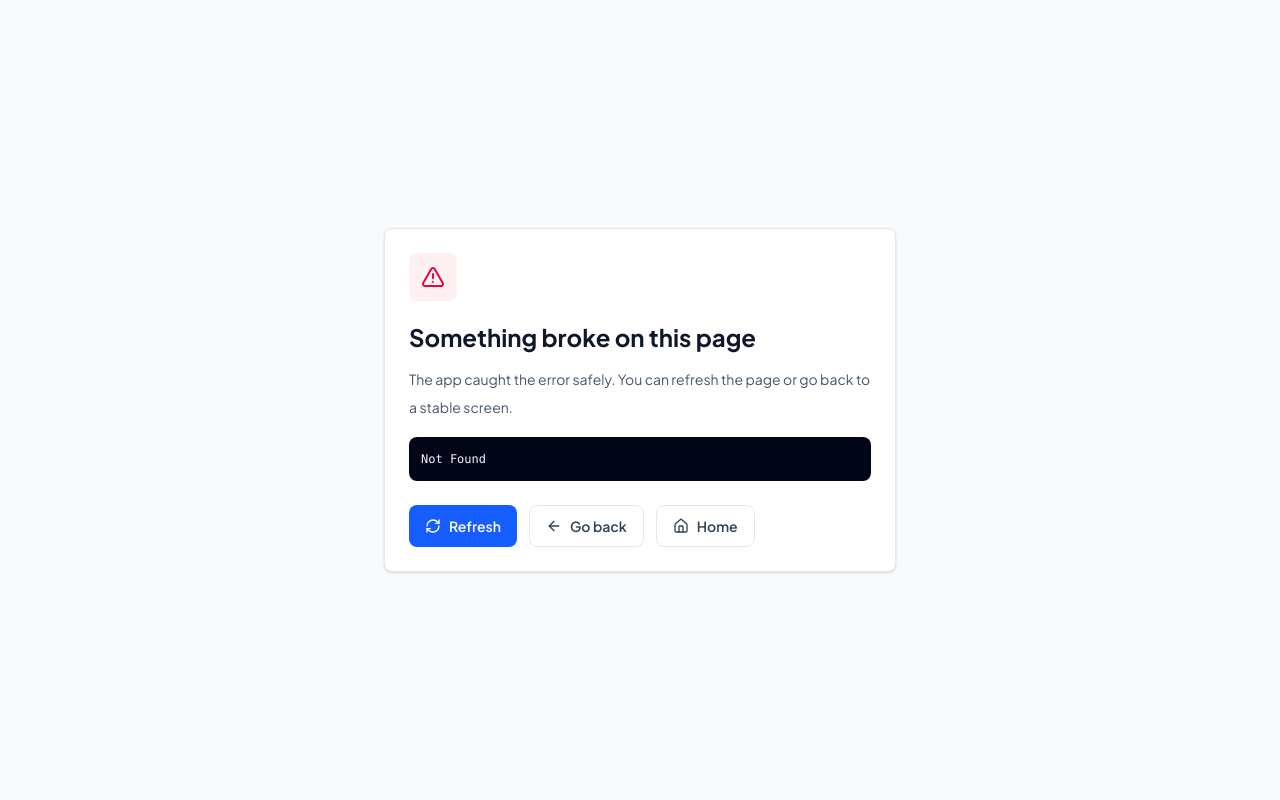
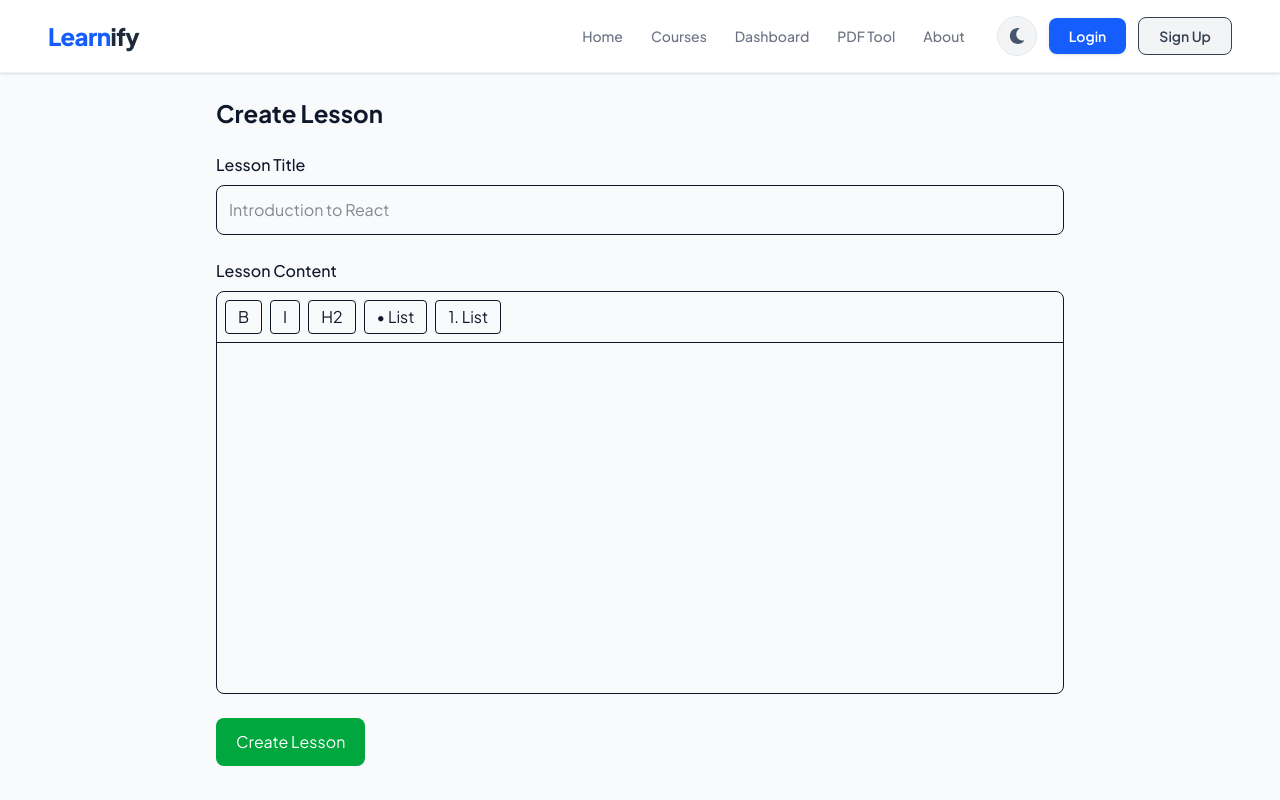
Before and after one commit to Pasindujeewan/Learnify-f, a React (Vite) app: page /instructor/courses/1/lessons/create in a window 1280 px wide. Before the commit this address had no page. Built offline with nearby package versions, Linux system fonts and the light colour scheme.

Commit message:
feat:add lesson editor

```diff
--- a/package.json
+++ b/package.json
@@ -12,6 +12,9 @@
   "dependencies": {
     "@reduxjs/toolkit": "^2.11.2",
     "@tailwindcss/vite": "^4.2.1",
+    "@tiptap/pm": "^3.31.3",
+    "@tiptap/react": "^3.31.3",
+    "@tiptap/starter-kit": "^3.31.3",
     "framer-motion": "^12.35.0",
     "lucide-react": "^1.8.0",
     "react": "^19.2.0",
--- a/src/pages/FullCoursePage.tsx
+++ b/src/pages/FullCoursePage.tsx
@@ -19,11 +19,9 @@ import {
 import type { FullCourseType } from "../types/courseType";
 import { getFullCourse } from "../api/instructorServices/getFullCourse";
 import { useToast } from "../hook/toastHook";
-import {
-  addLesson,
-  getInstructorCourseLessons,
-} from "../api/lessonService";
+import { addLesson, getInstructorCourseLessons } from "../api/lessonService";
 import type { Lesson } from "../types/lessonType";
+import { useNavigate } from "react-router-dom";
 
 const fadeUp = {
   hidden: { opacity: 0, y: 20 },
@@ -92,6 +90,8 @@ export const FullCourseDetailsPage = () => {
   const [lessonMinutes, setLessonMinutes] = useState(8);
   const [isAddingLesson, setIsAddingLesson] = useState(false);
 
+  const navigate = useNavigate();
+
   useEffect(() => {
     if (!id) return;
     const loadCourse = async () => {
@@ -107,7 +107,10 @@ export const FullCourseDetailsPage = () => {
         setLessons(lessonData);
       } catch {
         setError("Failed to load course");
-        toast.error("Instructor course details could not be loaded.", "Course loading failed");
+        toast.error(
+          "Instructor course details could not be loaded.",
+          "Course loading failed",
+        );
       } finally {
         setLoading(false);
       }
@@ -151,7 +154,10 @@ export const FullCourseDetailsPage = () => {
     event.preventDefault();
 
     if (!id || !lessonTitle.trim() || !lessonContent.trim()) {
-      toast.error("Lesson title and content are required.", "Missing lesson details");
+      toast.error(
+        "Lesson title and content are required.",
+        "Missing lesson details",
+      );
       return;
     }
 
@@ -169,7 +175,10 @@ export const FullCourseDetailsPage = () => {
       setLessonMinutes(8);
       toast.success("Lesson added to this course.", "Lesson created");
     } catch {
-      toast.error("Lesson could not be added. Please try again.", "Lesson creation failed");
+      toast.error(
+        "Lesson could not be added. Please try again.",
+        "Lesson creation failed",
+      );
     } finally {
       setIsAddingLesson(false);
     }
@@ -184,14 +193,12 @@ export const FullCourseDetailsPage = () => {
           animate="visible"
           variants={staggerContainer}
         >
-          {/* ── Course Header ── */}
           <motion.div
             variants={fadeUp}
             custom={0}
             className="bg-white dark:bg-gray-900 border border-gray-100 dark:border-gray-800 rounded-2xl p-4 sm:p-6 shadow-sm"
           >
             <div className="flex flex-col sm:flex-row gap-4 sm:gap-6">
-              {/* Thumbnail */}
               <div className="relative flex-shrink-0 self-start">
                 <img
                   src={course.imageUrl}
@@ -203,7 +210,6 @@ export const FullCourseDetailsPage = () => {
                 </span>
               </div>
 
-              {/* Meta */}
               <div className="flex-1 space-y-3">
                 <h1 className="text-lg sm:text-xl font-semibold text-gray-900 dark:text-gray-50 leading-snug">
                   {course.title}
@@ -212,7 +218,6 @@ export const FullCourseDetailsPage = () => {
                   {course.description}
                 </p>
 
-                {/* Badges */}
                 <div className="flex gap-2 flex-wrap">
                   <span className="inline-flex items-center gap-1.5 bg-violet-50 dark:bg-violet-900/50 text-violet-700 dark:text-violet-300 text-xs font-medium px-2.5 py-1 rounded-full">
                     <Tag className="w-3 h-3" /> {course.category}
@@ -225,7 +230,6 @@ export const FullCourseDetailsPage = () => {
                   </span>
                 </div>
 
-                {/* Rating + Price */}
                 <div className="flex flex-wrap items-center gap-3 sm:gap-4 bg-gray-50 dark:bg-gray-800/60 rounded-xl px-3 sm:px-4 py-2.5">
                   <div className="flex items-center gap-1.5">
                     <Star className="w-4 h-4 fill-amber-400 text-amber-400" />
@@ -249,9 +253,7 @@ export const FullCourseDetailsPage = () => {
             </div>
           </motion.div>
 
-          {/* ── Info + Stats Row ── */}
           <div className="grid grid-cols-1 md:grid-cols-2 gap-4 sm:gap-5">
-            {/* Course Info */}
             <motion.div
               variants={fadeUp}
               custom={1}
@@ -289,7 +291,6 @@ export const FullCourseDetailsPage = () => {
               </ul>
             </motion.div>
 
-            {/* Stats Grid */}
             <motion.div
               variants={fadeUp}
               custom={2}
@@ -331,7 +332,6 @@ export const FullCourseDetailsPage = () => {
             </motion.div>
           </div>
 
-          {/* ── Enrolled Students ── */}
           <motion.div
             variants={fadeUp}
             custom={3}
@@ -409,7 +409,8 @@ export const FullCourseDetailsPage = () => {
                   Course lessons
                 </h2>
                 <p className="mt-1 text-xs text-gray-500 dark:text-gray-400">
-                  {lessons.length} lessons / {totalLessonMinutes} estimated minutes
+                  {lessons.length} lessons / {totalLessonMinutes} estimated
+                  minutes
                 </p>
               </div>
             </div>
@@ -478,7 +479,9 @@ export const FullCourseDetailsPage = () => {
                 </label>
                 <input
                   value={lessonMinutes}
-                  onChange={(event) => setLessonMinutes(Number(event.target.value))}
+                  onChange={(event) =>
+                    setLessonMinutes(Number(event.target.value))
+                  }
                   type="number"
                   min={1}
                   className="mt-1 w-full rounded-lg border border-gray-200 bg-white px-3 py-2 text-sm outline-none focus:border-blue-400 dark:border-gray-800 dark:bg-gray-900"
@@ -491,6 +494,12 @@ export const FullCourseDetailsPage = () => {
                   {isAddingLesson ? "Adding..." : "Add lesson"}
                 </button>
               </form>
+              <button
+                onClick={() => navigate("./lessons/create")}
+                className="mt-4 w-full rounded-lg bg-green-600 px-4 py-2.5 text-sm font-semibold text-white transition hover:bg-green-700"
+              >
+                test editor
+              </button>
             </div>
           </motion.div>
         </motion.div>
--- /dev/null
+++ b/src/pages/instructurDashboardComponents/CreateLesson.tsx
@@ -0,0 +1,80 @@
+import { useState } from "react";
+import LessonEditor from "./LessonEditer";
+import { useParams } from "react-router-dom";
+
+export default function CreateLesson() {
+  const [title, setTitle] = useState("");
+
+  const [content, setContent] = useState<object>({
+    type: "doc",
+    content: [],
+  });
+
+  const [loading, setLoading] = useState(false);
+
+  const { courseId } = useParams();
+
+  const handleSubmit = async (e: React.FormEvent) => {
+    e.preventDefault();
+
+    if (!title.trim()) {
+      alert("Lesson title is required");
+      return;
+    }
+
+    try {
+      setLoading(true);
+
+      alert("Lesson created successfully!");
+
+      setTitle("");
+
+      setContent({
+        type: "doc",
+        content: [],
+      });
+    } catch (error) {
+      console.error(error);
+
+      alert("Failed to create lesson");
+    } finally {
+      setLoading(false);
+    }
+  };
+
+  return (
+    <form onSubmit={handleSubmit} className="max-w-4xl mx-auto p-6">
+      <h1 className="text-2xl font-bold mb-6">Create Lesson</h1>
+
+      {/* Lesson title */}
+
+      <div className="mb-6">
+        <label className="block mb-2 font-medium">Lesson Title</label>
+
+        <input
+          type="text"
+          value={title}
+          onChange={(e) => setTitle(e.target.value)}
+          placeholder="Introduction to React"
+          className="w-full border rounded-lg p-3"
+        />
+      </div>
+
+      {/* Lesson content */}
+
+      <div className="mb-6">
+        <label className="block mb-2 font-medium">Lesson Content</label>
+
+        <LessonEditor onChange={setContent} />
+      </div>
+
+      <button
+        type="submit"
+        disabled={loading}
+        className="px-5 py-3 rounded-lg bg-green-600 text-white"
+      >
+        {loading ? "Creating..." : "Create Lesson"}
+      </button>
+    </form>
+  );
+}
--- /dev/null
+++ b/src/pages/instructurDashboardComponents/LessonEditer.tsx
@@ -0,0 +1,74 @@
+import { EditorContent, useEditor } from "@tiptap/react";
+import StarterKit from "@tiptap/starter-kit";
+
+interface LessonEditorProps {
+  onChange: (content: object) => void;
+}
+
+export default function LessonEditor({ onChange }: LessonEditorProps) {
+  const editor = useEditor({
+    extensions: [StarterKit],
+
+    content: "",
+
+    onUpdate: ({ editor }) => {
+      onChange(editor.getJSON());
+    },
+  });
+
+  if (!editor) {
+    return null;
+  }
+
+  return (
+    <div className="border rounded-lg overflow-hidden">
+      {/* Toolbar */}
+
+      <div className="flex gap-2 p-2 border-b">
+        <button
+          type="button"
+          onClick={() => editor.chain().focus().toggleBold().run()}
+          className="px-3 py-1 border rounded"
+        >
+          B
+        </button>
+
+        <button
+          type="button"
+          onClick={() => editor.chain().focus().toggleItalic().run()}
+          className="px-3 py-1 border rounded"
+        >
+          I
+        </button>
+
+        <button
+          type="button"
+          onClick={() =>
+            editor.chain().focus().toggleHeading({ level: 2 }).run()
+          }
+          className="px-3 py-1 border rounded"
+        >
+          H2
+        </button>
+
+        <button
+          type="button"
+          onClick={() => editor.chain().focus().toggleBulletList().run()}
+          className="px-3 py-1 border rounded"
+        >
+          • List
+        </button>
+
+        <button
+          type="button"
+          onClick={() => editor.chain().focus().toggleOrderedList().run()}
+          className="px-3 py-1 border rounded"
+        >
+          1. List
+        </button>
+      </div>
+
+      <EditorContent editor={editor} className="min-h-[350px] p-4" />
+    </div>
+  );
+}
--- a/src/router/MainRouter.tsx
+++ b/src/router/MainRouter.tsx
@@ -11,6 +11,7 @@ import { AboutUs } from "../pages/AboutUs";
 import UploadPDF from "../pages/PdfUpload";
 import { RouteErrorFallback } from "../components/RouteErrorFallback";
 import { LessonLearningPage } from "../pages/LessonLearningPage";
+import CreateLesson from "../pages/instructurDashboardComponents/CreateLesson";
 
 export function MainRouter() {
   // Route-level fallbacks prevent render errors from showing React Router's default crash page.
@@ -41,6 +42,10 @@ export function MainRouter() {
           element: <FullCourseDetailsPage />,
         },
         {
+          path: "instructor/courses/:id/lessons/create",
+          element: <CreateLesson />,
+        },
+        {
           path: "aboutus",
           element: <AboutUs />,
         },
```
Also changed, not shown: 1 other file (tests, documents, lock files or other folders).
